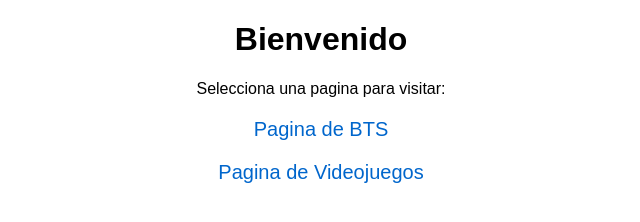
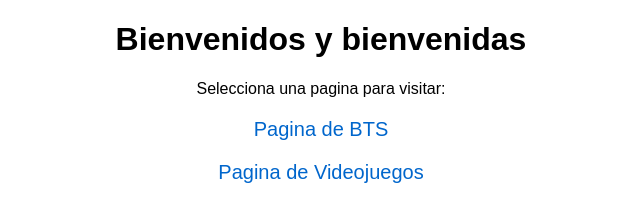
Before and after one commit to PruebaHost/Mi-pagina-web, a plain HTML site: page index.html in a window 1280 px wide. Shown: the whole page, without its empty margins (319-959 px from the left). Drawn offline with Linux system fonts and the light colour scheme.

Commit message:
Update index.html

```diff
--- a/index.html
+++ b/index.html
@@ -10,7 +10,7 @@
 </head>
 <body>
 
-<h1>Bienvenido</h1>
+<h1>Bienvenidos y bienvenidas</h1>
 <p>Selecciona una pagina para visitar:</p>
 
 <a href="bts.html">Pagina de BTS</a>
```
